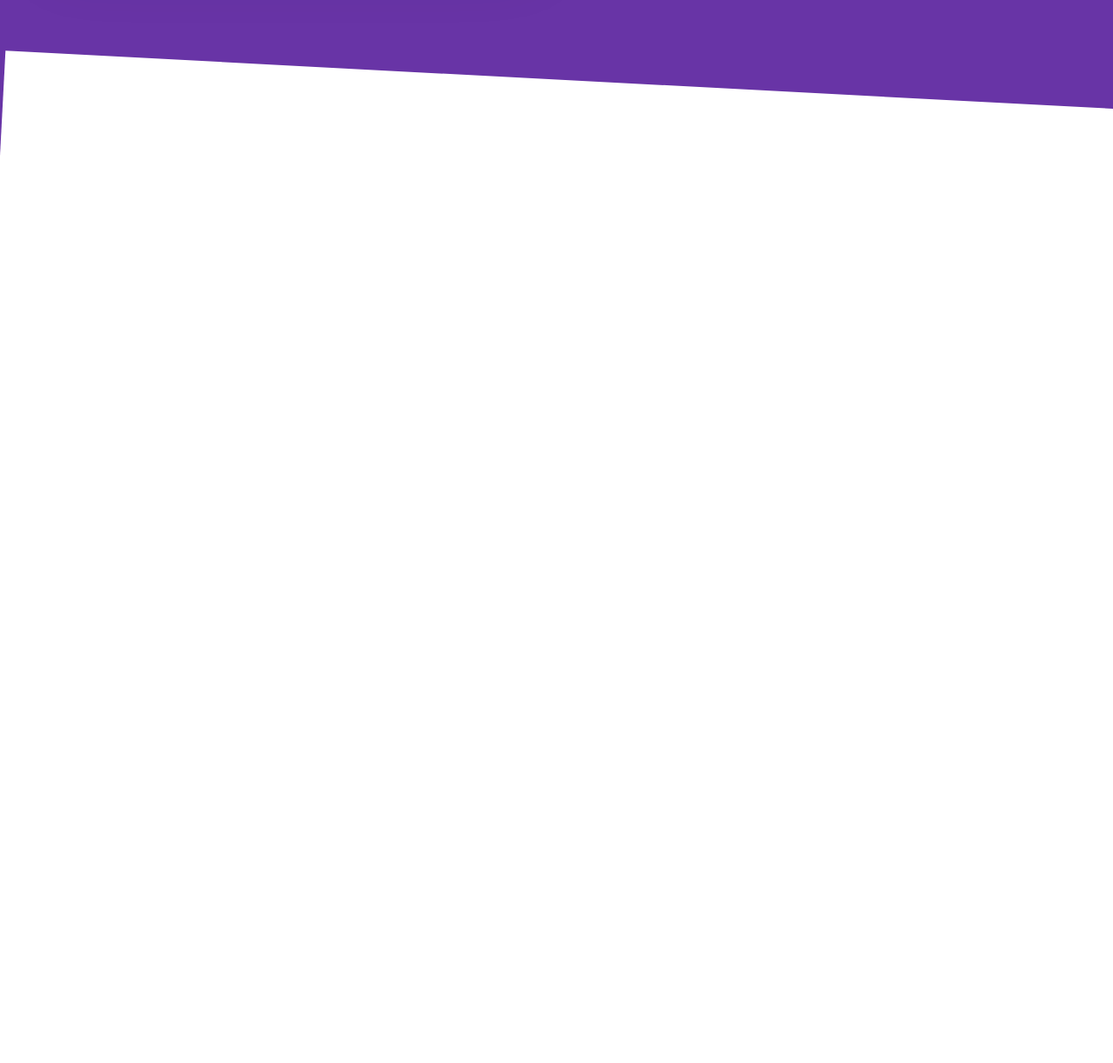
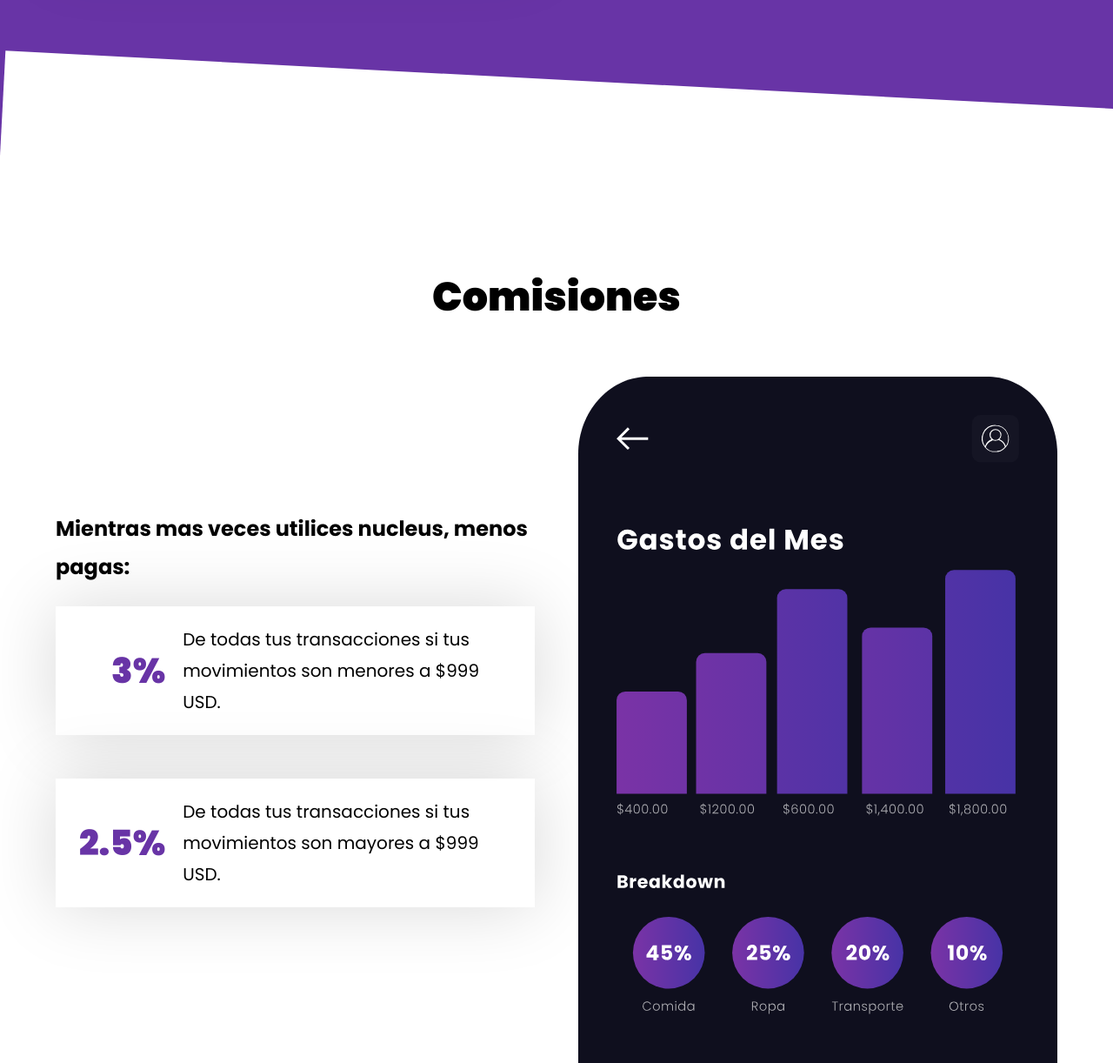
Before and after one commit to AdanHernandez2/landing-templates, a plain HTML site: page web-app-pagos/index.html in a window 1280 px wide. Shown: the part 2882-4104 px from the top of the page at 87% size. Before the commit the page ends 3182 px from the top, so only its background shows below. Drawn offline with Linux system fonts and the light colour scheme.

Commit message:
seccion de comisiones

```diff
--- a/web-app-pagos/css/styles.css
+++ b/web-app-pagos/css/styles.css
@@ -169,10 +169,32 @@ img {
 .listado__elemento:hover {
   transform: scale(1.1);
 }
+@media (min-width: 768px) {
+  .listado__elemento--2col {
+    display: flex;
+    justify-content: space-between;
+    align-items: center;
+    gap: 2rem;
+  }
+}
 .listado__heading {
   font-size: 3rem;
   color: var(--primario);
   margin: 0;
+}
+.listado__numero {
+  color: var(--primario);
+  font-size: 6rem;
+  margin: 0;
+  font-weight: 900;
+  text-align: center;
+}
+@media (min-width: 768px) {
+  .listado__numero {
+    flex-basis: 20rem;
+    text-align: right;
+    font-size: 4rem;
+  }
 }
 .listado__texto {
   margin: 0;
@@ -216,3 +238,27 @@ img {
       align-items: center;
     }
 }
+/** comisiones **/
+@media (min-width: 768px) {
+    .comisiones__grid {
+      display: grid;
+      grid-template-columns: repeat(2,1fr);
+      column-gap: 5rem;
+      align-items: flex-end;
+    }
+}
+@media (min-width: 998px) {
+  .comisiones__grid {
+    align-items: center;
+  }
+}
+.comisiones__texto {
+  text-align: center;
+  font-size: 2.4rem;
+  font-weight: 700;
+}
+@media (min-width: 768px) {
+  .comisiones__texto {
+    text-align: left;
+  }
+}
--- a/web-app-pagos/index.html
+++ b/web-app-pagos/index.html
@@ -94,5 +94,31 @@
 
         </div>
     </section>
+
+    <section class="comisiones">
+        <div class="comisiones__contenedor">
+            <h2 class="comisiones__heading">Comisiones</h2>
+
+            <div class="comisiones__grid">
+                <div class="comisiones__contenido">
+                    <p class="comisiones__texto">Mientras mas veces utilices nucleus, menos pagas:</p>
+
+                    <div class="listado">
+                        <div class="listado__elemento listado__elemento--2col">
+                            <p class="listado__numero">3%</p>
+                            <a href="#" class="listado__texto">De todas tus transacciones si tus movimientos son menores a $999 USD.</a>
+                        </div>
+                        <div class="listado__elemento listado__elemento--2col">
+                            <p class="listado__numero">2.5%</p>
+                            <a href="#" class="listado__texto">De todas tus transacciones si tus movimientos son mayores a $999 USD.</a>
+                        </div>
+                    </div>
+                </div><!--Comisiones contenido-->
+                <div class="comisiones__imagen">
+                    <img src="img/app_3.svg" alt="app nucleus">
+                </div>
+            </div>
+        </div>
+    </section>
 </body>
 </html>
```
